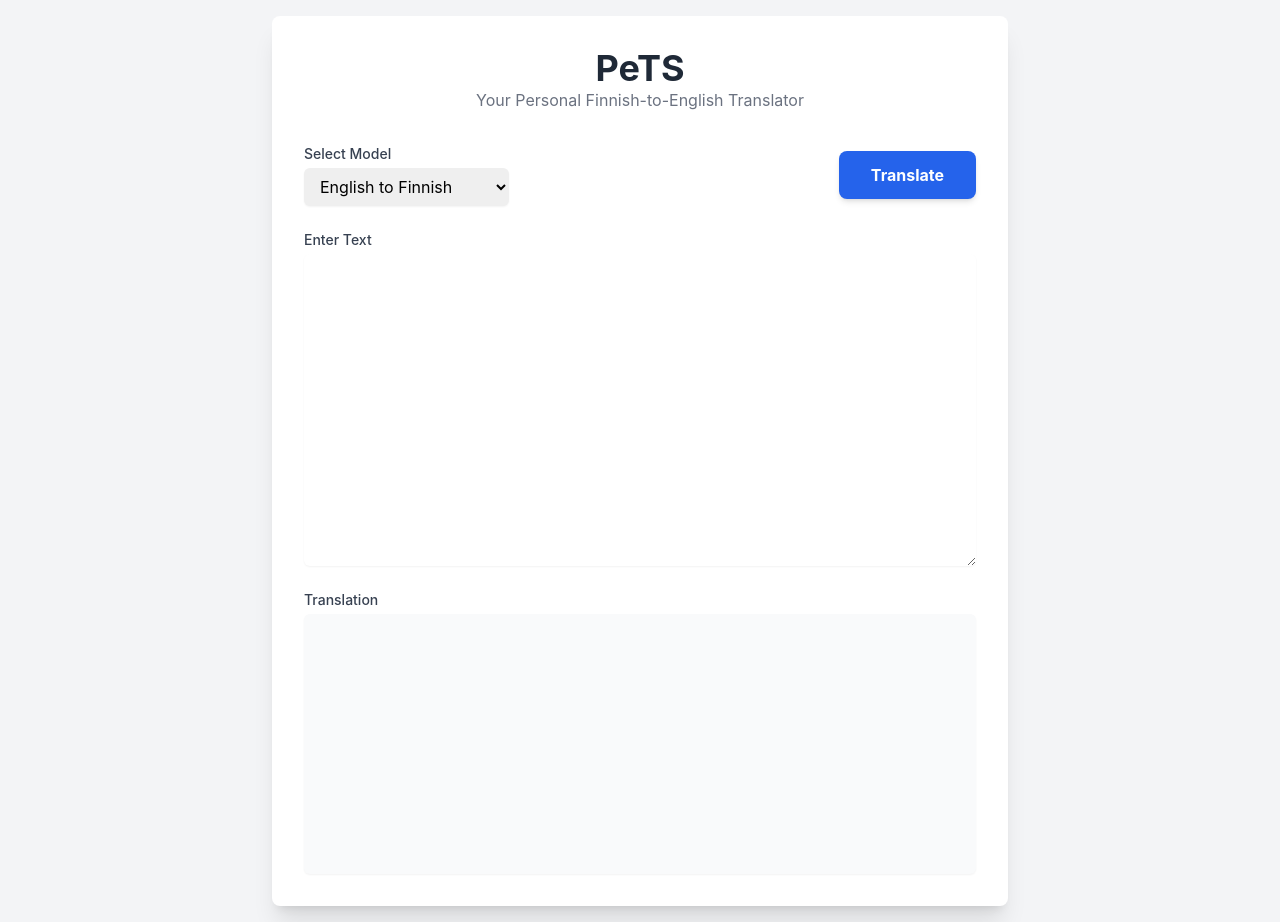
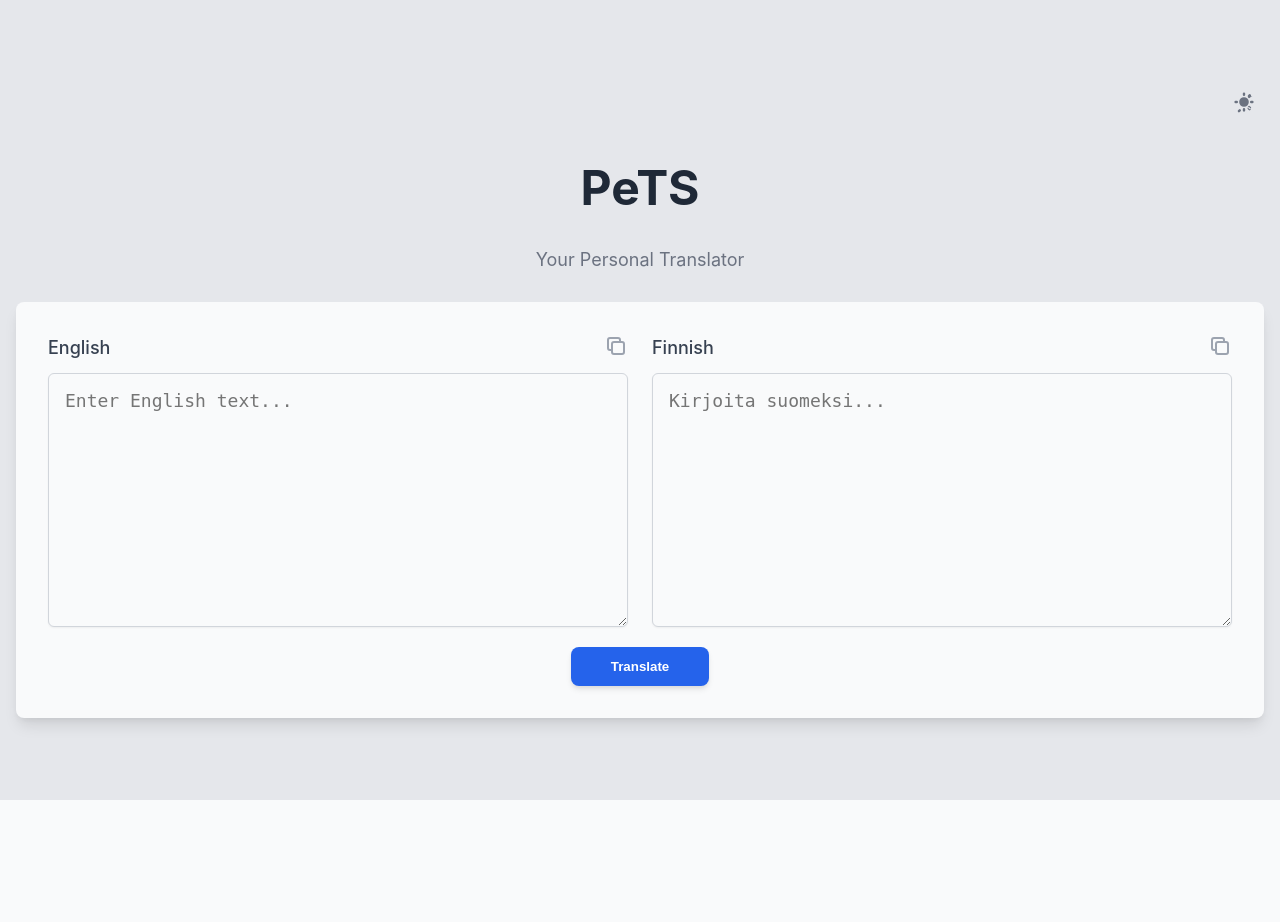
Before and after one commit to Doug-Vo/Personal-Translator, a Flask app: page / in a window 1280 px wide. After the commit the page ends 800 px from the top, so only its background shows below. Run offline with Flask 3, Linux system fonts and the light colour scheme; some libraries are stand-ins or nearby versions.

Commit message:
feature/PTE-6-Update-UI

```diff
--- a/translating_model/app.py
+++ b/translating_model/app.py
@@ -1,73 +1,54 @@
-from flask import Flask, render_template, request
-# from transformers import MarianMTModel, MarianTokenizer
+from flask import Flask, render_template, request, jsonify
 from googletrans import Translator
 import time
 from log_debug import logging
 
-
 app = Flask(__name__)
 
-
-# # Load the local Helsinki-NLP model
-# print("Loading Helsinki-NLP model...")
-# fi_en_model_name = 'Helsinki-NLP/opus-mt-fi-en'
-# fi_en_tokenizer = MarianTokenizer.from_pretrained(fi_en_model_name)
-# fi_en_model = MarianMTModel.from_pretrained(fi_en_model_name)
-# print("Helsinki-NLP model loaded.")
 
 # Initialize the Google Translate client
 translator = Translator()
 
 
 
-# # --- TRANSLATION HELPER FUNCTIONS ---
-# def translate_with_helsinki(text, dest_lan):
-#     """Translates text using the local Helsinki-NLP model."""
-#     tokenized_text = fi_en_tokenizer.prepare_seq2seq_batch(src_texts=[text], return_tensors='pt')
-#     translation = fi_en_model.generate(**tokenized_text)
-#     translated_text = fi_en_tokenizer.batch_decode(translation, skip_special_tokens=True)[0]
-#     return translated_text
-
 def translate_with_google(text, src, dest):
     """Translates text using the Google Translate API."""
     try:
-        # add a small delay
-        time.sleep(0.5)
+        # # add a small delay
+        # time.sleep(0.5)
         result = translator.translate(text, src=src, dest=dest)
         return result.text
     except Exception as e:
-        print(f"Google Translate Error: {e}")
+        logging.error(f"Google Translate Error: {e}")
         return "Error translating with Google Translate."
 
 
 
-@app.route('/', methods=['GET', 'POST'])
+@app.route('/', methods=['GET'])
 def home():
+    return render_template('index.html')
+
+
+@app.route('/api/translate', methods = ['POST'])
+def api_translate():
+
+    query = request.get_json()
     translated_text = None
-    original_text = None
-    dest_lan = None
-    # Default to helsinki if no choice is made yet
+    original_text = query.get("origin_text")
+    dest_lan = query.get("dest_lan")
 
-    if request.method == 'POST':
-        # Get all the data from the form
-        original_text = request.form['input_text']
-        dest_lan = request.form['destination_language']
+    # Call the correct function based on the language choice
+    if dest_lan == 'fi':
+        translated_text = translate_with_google(original_text, 'en', 'fi')
+        logging.info(f"Translating from English: {original_text} \
+                        \ninto Finnish: {translated_text}")
+    else:
+        translated_text = translate_with_google(original_text, 'fi', 'en')
+        logging.info(f"Translating from Finnish: {original_text} \
+                        \ninto English: {translated_text}")
 
-        # Call the correct function based on the user's choice
-        if dest_lan == 'fi':
-            translated_text = translate_with_google(original_text, 'en', 'fi')
-            logging.info(f"Translating from Finnish: {original_text} into English")
-        else:
-            translated_text = translate_with_google(original_text, 'fi', 'en')
-            logging.info(f"Translating from English: {original_text} into Finnish")
 
-    # Pass all results back to the template
-
-    logging.info(f"Final translation: {translated_text}")
-    return render_template('index.html',
-                           translated_text=translated_text,
-                           original_text=original_text,
-                           dest_lan = dest_lan)
+    return jsonify({"translation": translated_text})
 
 if __name__ == '__main__':
     app.run(debug=True)
--- a/translating_model/static/script.js
+++ b/translating_model/static/script.js
@@ -1,13 +1,215 @@
-// Get the form and the button by their IDs
-const form = document.getElementById('translation-form');
-const button = document.getElementById('translate-button');
+
 
 // Listen for the form's 'submit' event
-form.addEventListener('submit', function() {
-    // Change the button text
-    button.innerHTML = 'Translating...';
+document.addEventListener( 'DOMContentLoaded', () => {
 
-    // Disable the button and add the disabled style
-    button.disabled = true;
-    button.classList.add('btn-disabled');
+    const themeToggleBtn = document.getElementById("theme-toggle");
+    const darkIcon = document.getElementById("theme-toggle-dark-icon");
+    const lightIcon = document.getElementById("theme-toggle-light-icon");
+
+    // Function to apply the saved or preferred theme
+    function applyTheme() {
+        const userTheme = localStorage.getItem("theme");
+        const systemPrefersDark = window.matchMedia("(prefers-color-scheme: dark)").matches;
+
+        if (userTheme === "dark" || (!userTheme && systemPrefersDark)) {
+            document.documentElement.classList.add("dark");
+            lightIcon.classList.add("hidden");
+            darkIcon.classList.remove("hidden");
+        } else {
+            document.documentElement.classList.remove("dark");
+            lightIcon.classList.remove("hidden");
+            darkIcon.classList.add("hidden");
+        }
+    }
+
+    // Add click listener for the toggle button
+    themeToggleBtn.addEventListener("click", () => {
+        const isDark = document.documentElement.classList.toggle("dark");
+        // Save the user's preference in localStorage
+        localStorage.setItem("theme", isDark ? "dark" : "light");
+        // Toggle the icons
+        lightIcon.classList.toggle("hidden", isDark);
+        darkIcon.classList.toggle("hidden", !isDark);
+    });
+
+    // Apply the theme as soon as the page loads
+    applyTheme();
+
+
+
+    // Get all the elements we need from the HTML
+    const textEn = document.getElementById("text-en");
+    const textFi = document.getElementById("text-fi");
+
+    const btnTranslate = document.getElementById("btn-translate");
+    const spinner = document.getElementById("spinner");
+
+    const copyEn = document.getElementById("copy-en");
+    const copyFi = document.getElementById("copy-fi");
+
+    const clearEn = document.getElementById("clear-en");
+    const clearFi = document.getElementById("clear-fi");
+
+    let lastActiveBox = "en"; // keep track of last active box
+
+    function showSpinner(show)
+    {
+        if (show)
+        {
+            spinner.classList.remove("hidden");
+            btnTranslate.classList.add("btn-disabled");
+            btnTranslate.disabled = true;
+        }
+        else
+        {
+            spinner.classList.add("hidden");
+            btnTranslate.classList.remove("btn-disabled");
+            btnTranslate.disabled = false;
+        }
+    }
+
+    function setClearButton()
+    {
+        textEn.addEventListener("input", () =>
+        {
+            clearEn.classList.toggle("hidden", textEn.value == "");
+            lastActiveBox = "en";
+        })
+
+        textFi.addEventListener("input", () =>
+        {
+            clearFi.classList.toggle("hidden", textFi.value == "");
+            lastActiveBox = "fi";
+        })
+
+        clearEn.addEventListener("click", () =>
+        {
+            textEn.value = "";
+            clearEn.classList.add("hidden");
+        })
+
+
+        clearFi.addEventListener("click", () =>
+        {
+            textFi.value = "";
+            clearFi.classList.add("hidden");
+        })
+    }
+
+    // HELPER FUNCTION FOR COPY FEEDBACK
+    function showCopiedFeedback(buttonElement) {
+        // Store the original clipboard icon
+        const originalIcon = buttonElement.innerHTML;
+
+        // Create a green "check" icon SVG
+        const checkIcon = `
+            <svg class="w-6 h-6 text-green-500" fill="none" stroke="currentColor" viewBox="0 0 24 24" xmlns="http://www.w3.org/2000/svg">
+                <path stroke-linecap="round" stroke-linejoin="round" stroke-width="2" d="M5 13l4 4L19 7"></path>
+            </svg>
+        `;
+
+        // Replace the icon and make it green
+        buttonElement.innerHTML = checkIcon;
+
+        // Set a timer to revert the icon back to the original
+        setTimeout(() => {
+            buttonElement.innerHTML = originalIcon;
+        }, 2000); // 1.5 seconds
+    }
+
+    function setCopyButton()
+    {
+        copyEn.addEventListener("click", () => {
+            navigator.clipboard.writeText(textEn.value);
+            showCopiedFeedback(copyEn);
+
+        })
+        copyFi.addEventListener("click", () => {
+            navigator.clipboard.writeText(textFi.value);
+            showCopiedFeedback(copyFi);
+
+        })
+    }
+
+    async function handleTranslation() {
+        let originText, destLang, srcLang;
+
+        if (lastActiveBox == 'en' && textEn.value.trim())
+        {
+            originText = textEn.value;
+            srcLang = 'en';
+            destLang = 'fi';
+        }
+        else if (lastActiveBox == 'fi' && textFi.value.trim())
+        {
+            originText = textFi.value;
+            srcLang = 'fi';
+            destLang = 'en';
+        }
+
+        // if unsure
+        else{
+            originText = textEn.value;
+            srcLang = 'en';
+            destLang = 'fi';
+        }
+
+        if (!originText)
+        {
+            return;
+        }
+
+        showSpinner(true);
+
+        try{
+            // Send the data to the Flask API
+            const response = await fetch("/api/translate", {
+                method: "POST",
+                headers: {
+                    "Content-Type": "application/json",
+                },
+                body: JSON.stringify({
+                    origin_text: originText,
+                    dest_lan: destLang,
+                }),
+            });
+
+            if (!response.ok) {
+                throw new Error("Translation API failed");
+            }
+
+            const data = await response.json();
+
+            // Put the translation in the *other* box
+            if (destLang === "fi") {
+                textFi.value = data.translation;
+                clearFi.classList.toggle("hidden", textFi.value === ""); // Show clear btn
+            } else {
+                textEn.value = data.translation;
+                clearEn.classList.toggle("hidden", textEn.value === ""); // Show clear btn
+            }
+
+        } catch (error) {
+            console.error("Translation error:", error);
+            // You could show this error in the UI
+            if (destLang === "fi") {
+                textFi.value = "Error: Could not translate.";
+            } else {
+                textEn.value = "Error: Could not translate.";
+            }
+        } finally {
+            // Hide spinner and re-enable button
+            showSpinner(false);
+        }
+    }
+
+        // --- Main Setup ---
+    // Add the main translate button listener
+    btnTranslate.addEventListener("click", handleTranslation);
+
+    // Set up the helper button listeners
+    setClearButton();
+    setCopyButton();
+
 });
--- /dev/null
+++ b/translating_model/static/style.css
@@ -0,0 +1,244 @@
+/* --- Base and Font --- */
+body {
+    font-family: 'Inter', sans-serif;
+    margin: 0;
+    transition: background-color 0.2s, color 0.2s;
+}
+
+.page-body {
+    /* UPDATED: Changed from gray-100 to gray-200 for a less bright background */
+    background-color: #E5E7EB; /* gray-200 */
+    display: flex;
+    align-items: center;
+    justify-content: center;
+    min-height: 100vh;
+}
+
+/* --- Dark Mode Base --- */
+.dark .page-body {
+    background-color: #111827; /* dark:bg-gray-900 */
+}
+
+/* --- Utility Classes --- */
+.hidden {
+    display: none;
+}
+
+/* --- Container and Card --- */
+.container {
+    width: 100%;
+    max-width: 80rem; /* max-w-7xl */
+    margin-left: auto;
+    margin-right: auto;
+    padding: 1rem;
+}
+
+.translator-card {
+    /* UPDATED: Changed from pure white to gray-50 (off-white) */
+    background-color: #F9FAFB; /* gray-50 */
+    border-radius: 0.5rem; /* rounded-lg */
+    box-shadow: 0 10px 15px -3px rgba(0, 0, 0, 0.1), 0 4px 6px -2px rgba(0, 0, 0, 0.05); /* shadow-xl */
+    padding: 1.5rem; /* p-6 */
+}
+@media (min-width: 768px) {
+    .translator-card {
+        padding: 2rem; /* md:p-8 */
+    }
+}
+
+.dark .translator-card {
+    background-color: #1F2937; /* dark:bg-gray-800 */
+}
+
+/* --- Header --- */
+.header {
+    text-align: center;
+    margin-bottom: 2rem; /* mb-8 */
+}
+.title {
+    font-size: 3rem; /* text-5xl */
+    font-weight: 700; /* font-bold */
+    color: #1F2937; /* text-gray-800 */
+}
+.subtitle {
+    font-size: 1.125rem; /* text-lg */
+    color: #6B7280; /* text-gray-500 */
+    margin-top: 0.5rem; /* mt-2 */
+}
+.dark .title { color: #F9FAFB; } /* dark:text-gray-100 */
+.dark .subtitle { color: #9CA3AF; } /* dark:text-gray-400 */
+
+/* --- Theme Toggle --- */
+.theme-toggle-container {
+    display: flex;
+    justify-content: flex-end;
+    margin-bottom: 1rem; /* mb-4 */
+}
+.theme-toggle-button {
+    padding: 0.5rem; /* p-2 */
+    border-radius: 9999px; /* rounded-full */
+    color: #6B7280; /* text-gray-500 */
+    background: none;
+    border: none;
+    cursor: pointer;
+}
+.dark .theme-toggle-button {
+    color: #9CA3AF; /* dark:text-gray-400 */
+}
+.theme-toggle-button:hover {
+    /* UPDATED: Changed hover to a slightly darker gray */
+    background-color: #D1D5DB; /* hover:bg-gray-300 */
+}
+.dark .theme-toggle-button:hover {
+    background-color: #374151; /* dark:hover:bg-gray-700 */
+}
+
+/* --- Grid and Columns --- */
+.grid-container {
+    display: grid;
+    grid-template-columns: 1fr; /* grid-cols-1 */
+    gap: 1.5rem; /* gap-6 */
+}
+@media (min-width: 768px) {
+    .grid-container {
+        grid-template-columns: repeat(2, 1fr); /* md:grid-cols-2 */
+    }
+}
+
+.column {
+    display: flex;
+    flex-direction: column;
+}
+.column-header {
+    display: flex;
+    justify-content: space-between;
+    align-items: center;
+    margin-bottom: 0.5rem; /* mb-2 */
+}
+.column-label {
+    font-size: 1.125rem; /* text-lg */
+    font-weight: 500; /* font-medium */
+    color: #374151; /* text-gray-700 */
+}
+.dark .column-label {
+    color: #D1D5DB; /* dark:text-gray-300 */
+}
+.copy-button {
+    color: #9CA3AF; /* text-gray-400 */
+    background: none;
+    border: none;
+    cursor: pointer;
+    padding: 0;
+}
+.copy-button:hover {
+    color: #3B82F6; /* hover:text-blue-500 */
+}
+.dark .copy-button:hover {
+    color: #60A5FA; /* dark:hover:text-blue-400 */
+}
+
+/* --- Text Areas --- */
+.textarea-wrapper {
+    position: relative;
+    flex-grow: 1;
+}
+.translator-box {
+    margin-top: 0.25rem; /* mt-1 */
+    display: block;
+    width: 100%;
+    height: 100%;
+    min-height: 250px;
+    border-radius: 0.375rem; /* rounded-md */
+    border: 1px solid #D1D5DB; /* border-gray-300 */
+    box-shadow: 0 1px 2px 0 rgba(0, 0, 0, 0.05); /* shadow-sm */
+    font-size: 1.125rem; /* text-lg */
+    padding: 1rem; /* p-4 */
+    /* UPDATED: Changed background to off-white */
+    background-color: #F9FAFB; /* gray-50 */
+    color: #111827; /* text-gray-900 */
+    transition: all 0.2s;
+    box-sizing: border-box;
+}
+.translator-box:focus {
+    border-color: #3B82F6;
+    box-shadow: 0 0 0 3px rgba(66, 153, 225, 0.5);
+    outline: none;
+}
+.dark .translator-box {
+    background-color: #374151; /* dark:bg-gray-700 */
+    border-color: #4B5563; /* dark:border-gray-600 */
+    color: #F9FAFB; /* dark:text-gray-100 */
+}
+.dark .translator-box::placeholder {
+    color: #9CA3AF; /* dark:placeholder-gray-400 */
+}
+.dark .translator-box:focus {
+    border-color: #3B82F6;
+    box-shadow: 0 0 0 3px rgba(59, 130, 246, 0.5);
+}
+
+.clear-button {
+    position: absolute;
+    top: 0.75rem; /* top-3 */
+    right: 0.75rem; /* right-3 */
+    color: #9CA3AF; /* text-gray-400 */
+    background: none;
+    border: none;
+    cursor: pointer;
+    font-size: 1.5rem;
+    line-height: 1;
+}
+.clear-button:hover {
+    color: #4B5563; /* hover:text-gray-600 */
+}
+.dark .clear-button:hover {
+    color: #D1D5DB; /* dark:hover:text-gray-300 */
+}
+
+/* --- Translate Button & Spinner --- */
+.button-container {
+    margin-top: 1.5rem; /* mt-6 */
+    text-align: center;
+}
+.translate-button {
+    background-color: #2563EB; /* bg-blue-600 */
+    color: #FFFFFF; /* text-white */
+    font-weight: 700; /* font-bold */
+    padding: 0.75rem 2.5rem; /* py-3 px-10 */
+    border-radius: 0.5rem; /* rounded-lg */
+    box-shadow: 0 4px 6px -1px rgba(0, 0, 0, 0.1), 0 2px 4px -1px rgba(0, 0, 0, 0.06); /* shadow-md */
+    transition: all 0.2s;
+    border: none;
+    cursor: pointer;
+}
+.translate-button:hover {
+    background-color: #1D4ED8; /* hover:bg-blue-700 */
+    transform: scale(1.05);
+}
+.spinner {
+    width: 2rem; /* w-8 */
+    height: 2rem; /* h-8 */
+    border-width: 4px;
+    border-color: #3B82F6; /* border-blue-500 */
+    border-radius: 9999px; /* rounded-full */
+    margin: 1rem auto 0 auto; /* mt-4 mx-auto */
+    border-top-color: transparent;
+    border-right-color: transparent;
+    border-bottom-color: transparent;
+    animation: spin 0.4s linear infinite;
+}
+
+@keyframes spin {
+    to {
+        transform: rotate(360deg);
+    }
+}
+.btn-disabled {
+    cursor: not-allowed;
+    opacity: 0.7;
+}
+
+.icon {
+    width: 1.5rem; /* w-6 */
+    height: 1.5rem; /* h-6 */
+}
--- a/translating_model/templates/index.html
+++ b/translating_model/templates/index.html
@@ -1,69 +1,79 @@
 <!DOCTYPE html>
+<!-- The 'dark' class will be added here by JavaScript -->
 <html lang="en">
 <head>
     <meta charset="UTF-8">
     <meta name="viewport" content="width=device-width, initial-scale=1.0">
     <title>PeTS - Personal Translator</title>
-    <script src="https://cdn.tailwindcss.com"></script>
-    <style>
-        body { font-family: 'Inter', sans-serif; }
-        .btn-disabled { cursor: not-allowed; opacity: 0.7; }
-    </style>
+
+    <!-- Link to your external CSS file -->
+    <link rel="stylesheet" href="{{ url_for('static', filename='style.css') }}">
 </head>
-<body class="bg-gray-100 flex items-center justify-center min-h-screen">
+<body class="page-body">
 
-    <div class="w-full max-w-3xl mx-auto p-4">
-        <div class="bg-white rounded-lg shadow-xl p-6 md:p-8">
+    <div class="container">
 
-            <!-- Header -->
-            <div class="text-center mb-8">
-                <h1 class="text-4xl font-bold text-gray-800">PeTS</h1>
-                <p class="text-gray-500">Your Personal Finnish-to-English Translator</p>
-            </div>
+        <!-- Theme Toggle Button -->
+        <div class="theme-toggle-container">
+            <button id="theme-toggle" class="theme-toggle-button">
+                <svg id="theme-toggle-dark-icon" class="icon hidden" fill="currentColor" viewBox="0 0 20 20" xmlns="http://www.w3.org/2000/svg"><path d="M17.293 13.293A8 8 0 016.707 2.707a8.001 8.001 0 1010.586 10.586z"></path></svg>
+                <svg id="theme-toggle-light-icon" class="icon" fill="currentColor" viewBox="0 0 20 20" xmlns="http://www.w3.org/2000/svg"><path d="M10 2a1 1 0 011 1v1a1 1 0 11-2 0V3a1 1 0 011-1zm4 8a4 4 0 11-8 0 4 4 0 018 0zm-.464 4.95l.707.707a1 1 0 001.414-1.414l-.707-.707a1 1 0 00-1.414 1.414zm2.12-10.607a1 1 0 010 1.414l-.707.707a1 1 0 11-1.414-1.414l.707-.707a1 1 0 011.414 0zM17 11a1 1 0 100-2h-1a1 1 0 100 2h1zm-1.646 5.646a1 1 0 01-1.414 0l-.707-.707a1 1 0 111.414-1.414l.707.707a1 1 0 010 1.414zM4 11a1 1 0 100-2H3a1 1 0 100 2h1zM5.05 16.95l.707-.707a1 1 0 111.414 1.414l-.707.707a1 1 0 01-1.414-1.414zM16.95 5.05a1 1 0 01-1.414 0l-.707.707a1 1 0 11-1.414-1.414l.707-.707a1 1 0 011.414 1.414zM10 18a1 1 0 01-1-1v-1a1 1 0 112 0v1a1 1 0 01-1 1z"></path></svg>
+            </button>
+        </div>
 
-            <!-- Form -->
-            <form id="translation-form" action="/" method="POST">
-                <div class="space-y-6">
+        <!-- Header -->
+        <div class="header">
+            <h1 class="title">PeTS</h1>
+            <p class="subtitle">Your Personal Translator</p>
+        </div>
 
-                        <!-- Controls -->
-                    <div class="mt-6 flex flex-col sm:flex-row items-center justify-between gap-4">
-                        <!-- Language Selector Dropdown -->
-                        <div>
-                            <label for="destination_language" class="block text-sm font-medium text-gray-700">Select Model</label>
-                            <select name="destination_language" id="destination_language" class="mt-1 block w-full rounded-md border-gray-300 shadow-sm focus:border-blue-500 focus:ring-blue-500 py-2 pl-3 pr-10 text-base">
-                                <option value="fi" {% if destination_language == 'fi' %}selected{% endif %}> English to Finnish </option>
-                                <option value="en" {% if destination_language == 'en' %}selected{% endif %}> Finnish to English </option>
-                            </select>
-                        </div>
-                        <button id="translate-button" type="submit" class="w-full sm:w-auto bg-blue-600 hover:bg-blue-700 text-white font-bold py-3 px-8 rounded-lg shadow-md transition-transform transform hover:scale-105">
-                            Translate
+        <!-- Main Translator Card -->
+        <div class="translator-card">
+
+            <div class="grid-container">
+
+                <!-- Column 1: English -->
+                <div class="column">
+                    <div class="column-header">
+                        <label for="text-en" class="column-label">English</label>
+                        <button id="copy-en" title="Copy text" class="copy-button">
+                            <svg class="icon" fill="none" stroke="currentColor" viewBox="0 0 24 24" xmlns="http://www.w3.org/2000/svg"><path stroke-linecap="round" stroke-linejoin="round" stroke-width="2" d="M8 16H6a2 2 0 01-2-2V6a2 2 0 012-2h8a2 2 0 012 2v2m-6 12h8a2 2 0 002-2v-8a2 2 0 00-2-2h-8a2 2 0 00-2 2v8a2 2 0 002 2z"></path></svg>
                         </button>
                     </div>
-
-                    <!-- Input Area -->
-                    <div>
-                        <label for="input_text" class="block text-sm font-medium text-gray-700">Enter Text</label>
-                        <textarea name="input_text" id="input_text" rows="10" class="mt-1 block w-full rounded-md border-gray-300 shadow-sm focus:border-blue-500 focus:ring-blue-500 text-lg p-4">{{ original_text or '' }}</textarea>
-                    </div>
-
-                    <!-- Output Area -->
-                    <div>
-                        <label for="output_text" class="block text-sm font-medium text-gray-700">Translation</label>
-                        <div id="output_text" class="mt-1 block w-full rounded-md border-gray-200 bg-gray-50 shadow-sm text-lg p-4 min-h-[260px] overflow-y-auto">
-                            {% if translated_text %}
-                                {{ translated_text }}
-                            {% endif %}
-                        </div>
+                    <div class="textarea-wrapper">
+                        <textarea id="text-en" name="text_en" class="translator-box" placeholder="Enter English text..."></textarea>
+                        <button id="clear-en" class="clear-button hidden">&times;</button>
                     </div>
                 </div>
 
+                <!-- Column 2: Finnish -->
+                <div class="column">
+                    <div class="column-header">
+                        <label for="text-fi" class="column-label">Finnish</label>
+                        <button id="copy-fi" title="Copy text" class="copy-button">
+                            <svg class="icon" fill="none" stroke="currentColor" viewBox="0 0 24 24" xmlns="http://www.w3.org/2000/svg"><path stroke-linecap="round" stroke-linejoin="round" stroke-width="2" d="M8 16H6a2 2 0 01-2-2V6a2 2 0 012-2h8a2 2 0 012 2v2m-6 12h8a2 2 0 002-2v-8a2 2 0 00-2-2h-8a2 2 0 00-2 2v8a2 2 0 002 2z"></path></svg>
+                        </button>
+                    </div>
+                    <div class="textarea-wrapper">
+                        <textarea id="text-fi" name="text_fi" class="translator-box" placeholder="Kirjoita suomeksi..."></textarea>
+                        <button id="clear-fi" class="clear-button hidden">&times;</button>
+                    </div>
+                </div>
 
-            </form>
+            </div>
+
+            <!-- Translate Button and Spinner -->
+            <div class="button-container">
+                <button id="btn-translate" class="translate-button">
+                    Translate
+                </button>
+                <div id="spinner" class="spinner hidden"></div>
+            </div>
+
         </div>
     </div>
 
-    <!-- Link to the external JavaScript file (no changes needed here) -->
+    <!-- Link to your JavaScript file -->
     <script src="{{ url_for('static', filename='script.js') }}"></script>
-
 </body>
 </html>
```
